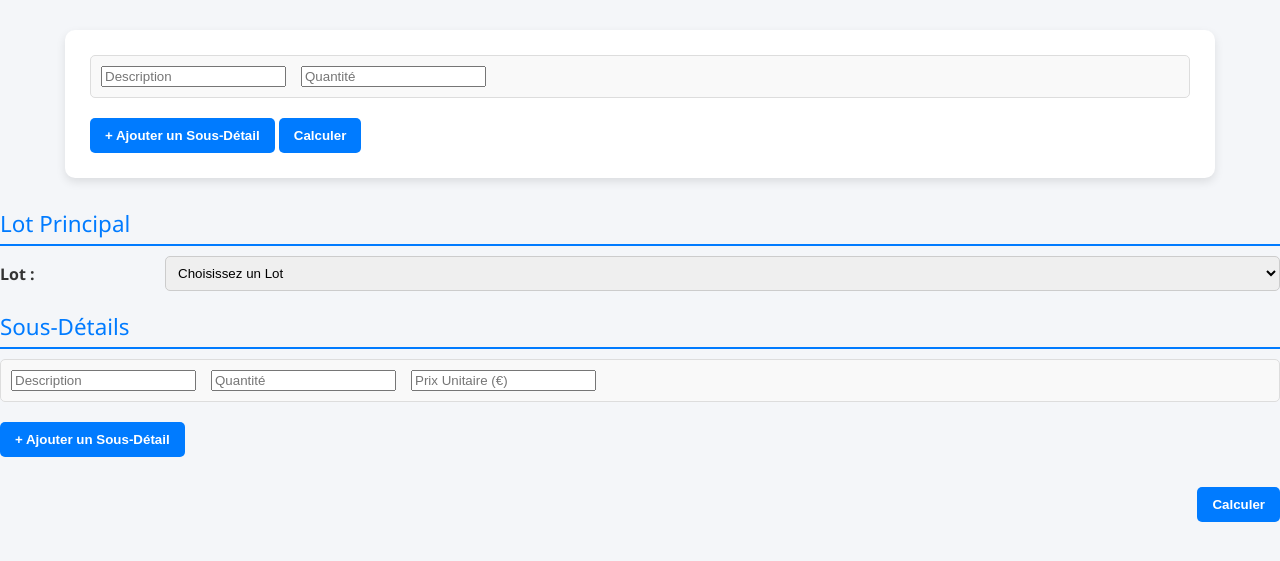
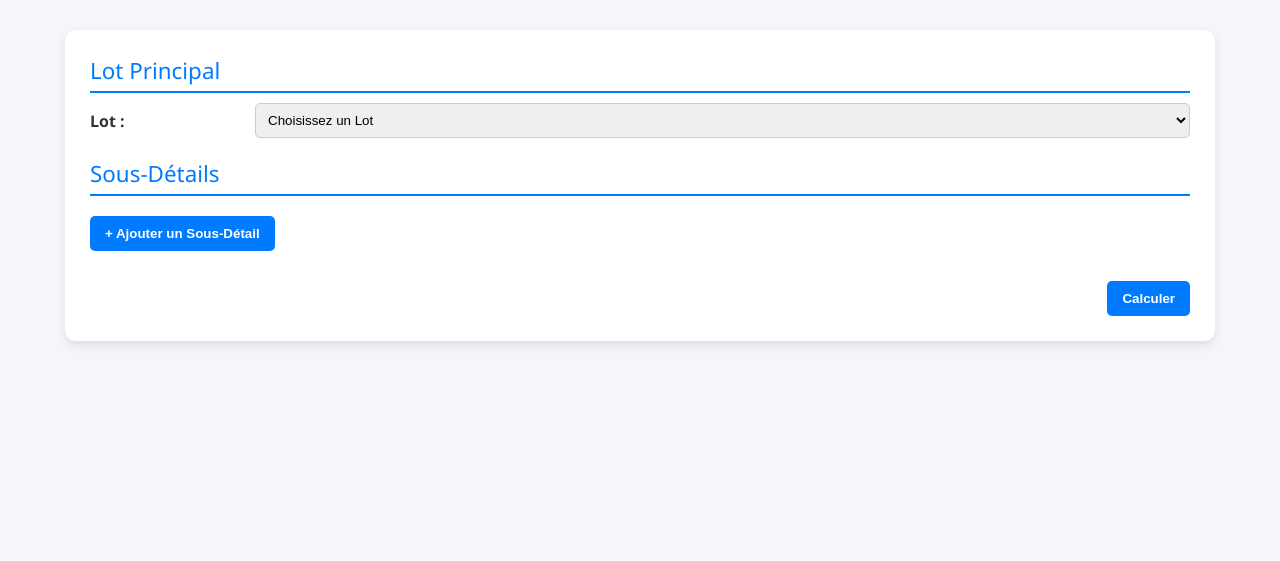
Before and after one commit to Snow275/Outil-de-chiffrage, a Flask app: page /data-entry in a window 1280 px wide. Shown: the part 79-640 px from the top of the page. Run offline with Flask 3, Linux system fonts and the light colour scheme.

Commit message:
Add files via upload

```diff
--- a/templates/data_entry.html
+++ b/templates/data_entry.html
@@ -155,18 +155,6 @@
     <!-- Conteneur Principal -->
     <div class="container">
         <form action="/data-entry" method="POST">
-            <div id="sub-details-container">
-                <div class="sub-detail">
-                    <input type="text" name="sub_description[]" placeholder="Description" required>
-                    <input type="number" name="sub_quantity[]" placeholder="Quantité" step="0.01" required>
-                </div>
-            </div>
-            <button type="button" class="btn" onclick="addSubDetail()">+ Ajouter un Sous-Détail</button>
-            <button type="submit" class="btn">Calculer</button>
-        </form>
-    </div>
-
-
             <!-- Section Lot Principal -->
             <div class="section">
                 <div class="section-title">Lot Principal</div>
@@ -197,65 +185,18 @@
                 </div>
             </div>
 
-           <!-- Section Sous-Détails -->
+            <!-- Section Sous-Détails -->
             <div class="sub-details">
                 <div class="section-title">Sous-Détails</div>
-                <div id="sub-details-container">
-                    <div class="sub-detail">
-                        <input type="text" name="sub_description[]" placeholder="Description" onblur="fetchPrixUnitaire(this)" required>
-                        <input type="number" name="sub_quantity[]" placeholder="Quantité" step="0.01" required>
-                        <input type="text" name="sub_unit_price[]" placeholder="Prix Unitaire (€)" readonly>
-                    </div>
-                </div>
+                <div id="sub-details-container"></div>
                 <button type="button" class="btn" onclick="addSubDetail()">+ Ajouter un Sous-Détail</button>
             </div>
 
-            <!-- Bouton Calculer -->
+            <!-- Actions -->
             <div class="actions">
                 <button type="submit" class="btn">Calculer</button>
             </div>
         </form>
     </div>
-
-    <script>
-        // Ajouter un sous-détail
-        function addSubDetail() {
-            const container = document.getElementById('sub-details-container');
-            const subDetailHTML = `
-                <div class="sub-detail">
-                    <input type="text" name="sub_description[]" placeholder="Description" onblur="fetchPrixUnitaire(this)" required>
-                    <input type="number" name="sub_quantity[]" placeholder="Quantité" step="0.01" required>
-                    <input type="text" name="sub_unit_price[]" placeholder="Prix Unitaire (€)" readonly>
-                </div>
-            `;
-            container.insertAdjacentHTML('beforeend', subDetailHTML);
-        }
-
-        // Récupérer le prix unitaire en fonction de la description
-        function fetchPrixUnitaire(input) {
-            const description = input.value;
-
-            fetch('/get-prix-unitaire', {
-                method: 'POST',
-                headers: {
-                    'Content-Type': 'application/json',
-                },
-                body: JSON.stringify({ description: description })
-            })
-            .then(response => response.json())
-            .then(data => {
-                if (data.prix_unitaire) {
-                    input.parentElement.querySelector('input[name="sub_unit_price[]"]').value = data.prix_unitaire;
-                } else {
-                    input.parentElement.querySelector('input[name="sub_unit_price[]"]').value = 0;
-                }
-            })
-            .catch(error => console.error('Erreur:', error));
-        }
-    </script>
 </body>
 </html>
-        </form>
-    </div>
-</body>
-</html>
```
